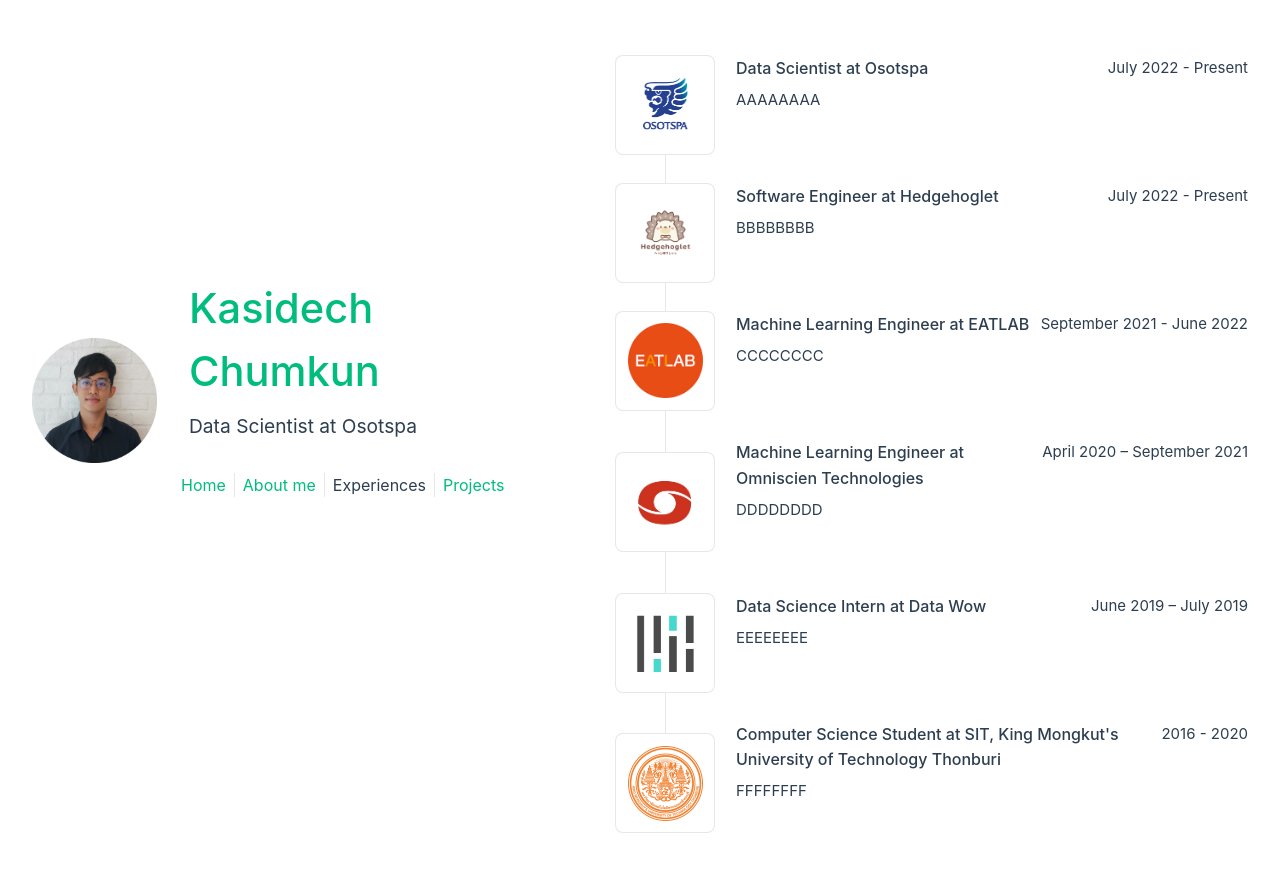
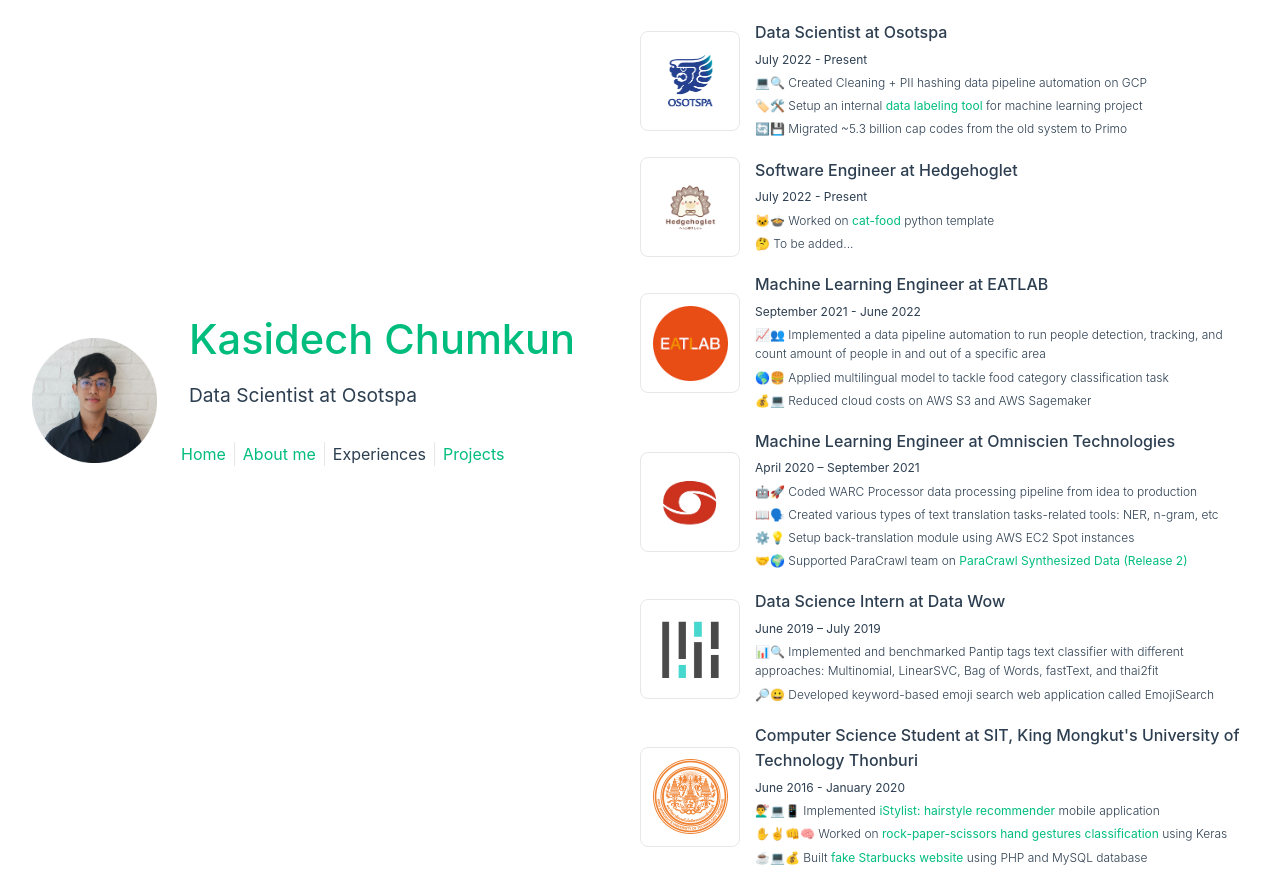
Before and after one commit to Kawaeee/Kawaeee.github.io, a Vue app: page /exp in a window 1280 px wide. Before the commit the page ends 833 px from the top, so only its background shows below. Built offline with nearby package versions, Linux system fonts and the light colour scheme.

Commit message:
🔨 add experience info

```diff
--- a/src/App.vue
+++ b/src/App.vue
@@ -65,7 +65,7 @@
   header {
     display: flex;
     place-items: center;
-    padding-right: calc(var(--section-gap) / 2);
+    padding-right: calc(var(--section-gap) / 3);
   }
 
   .logo {
--- a/src/components/Experience.vue
+++ b/src/components/Experience.vue
@@ -3,46 +3,57 @@
   role: string,
   location: string,
   duration: string,
-  detail: string,
+  detail: string[],
   logo: string
 }>()
 </script>
 
 <template>
-    <div class="item">
-      <i>
-        <slot name="icon"></slot>
+    <div class="experience-block">
+      <div class="logo">
         <img v-bind:src=logo width="75" height="75"/>
-      </i>
-      <div class="details">
-        <h3>
-          <slot name="heading"></slot>
-          {{ role }} at {{ location }}
-        </h3>
-        <slot></slot>
-        {{ detail }}
       </div>
-      <div class="duration">{{ duration }}</div>
+
+      <div class="description">
+        <h3>{{ role }} at {{ location }}</h3>
+        <h4>{{ duration }}</h4>
+        <h5 v-for="dt in detail" v-html=dt></h5>
+      </div>
     </div>
 </template>
 
 <style scoped>
-  .item {
-    margin-top: 2rem;
-    display: flex;
+
+h3 {
+  font-size: 1rem;
+  font-weight: 500;
+  margin-bottom: 0.25rem;
+  color: var(--color-heading);
 }
 
-  .details {
-    flex: 1;
-    margin-left: 1rem;
-  }
-
-  .duration {
+h4 {
+  font-size: 0.75rem;
+  font-weight: 400;
+  margin-bottom: 0.25rem;
   color: var(--color-text);
 }
 
-  i {
+h5 {
+  font-size: 0.75rem;
+  font-weight: 300;
+  margin-bottom: 0.25rem;
+  color: var(--color-text);
+}
+
+.experience-block {
   display: flex;
+  align-items: center;
+  margin-bottom: 15px;
+}
+
+.logo {
+  display: flex;
+  margin-right: 15px;
   place-items: center;
   place-content: center;
   border: 1px solid var(--color-border);
@@ -52,43 +63,8 @@
   color: var(--color-text);
 }
 
-  h3 {
-    font-size: 1rem;
-    font-weight: 500;
-    margin-bottom: 0.4rem;
-    color: var(--color-heading);
+.description {
+  flex: 1;
 }
 
-  @media (min-width: 1024px) {
-    .item {
-      margin-top: 10;
-      padding: 1.5rem 0 1rem calc(var(--section-gap) / 2);
-    }
-
-    i {
-      top: calc(50% - 25px);
-      left: -25px;
-      position: absolute;
-      border: 1px solid var(--color-border);
-      background: var(--color-background);
-      border-radius: 8px;
-      width: 100px;
-      height: 100px;
-      z-index: 100;
-    }
-
-    .item:before {
-      content: '';
-      border-left: 1px solid var(--color-border);
-      position: absolute;
-      left: 25px;
-      bottom: calc(50% + 25px);
-      height: 50%;
-      z-index: 0;
-    }
-
-    .item:first-of-type:before {
-      display: none;
-    }
-  }
 </style>
--- a/src/views/ExperienceView.vue
+++ b/src/views/ExperienceView.vue
@@ -6,49 +6,72 @@
     role: "Data Scientist",
     location: "Osotspa",
     duration: "July 2022 - Present",
-    detail: "AAAAAAAA",
+    detail: [
+      "💻🔍 Created Cleaning + PII hashing data pipeline automation on GCP",
+      "🏷️🛠️ Setup an internal <a href='https://github.com/heartexlabs/label-studio/'>data labeling tool</a> for machine learning project",
+      "🔄💾 Migrated ~5.3 billion cap codes from the old system to Primo",
+    ],
     logo: "src/assets/experiences/osotspa.png",
   },
   hedgehoglet: {
     role: "Software Engineer",
     location: "Hedgehoglet",
     duration: "July 2022 - Present",
-    detail: "BBBBBBBB",
+    detail: [
+      "🐱🍲 Worked on <a href='https://github.com/hedgehoglet/cat-food'>cat-food</a> python template",
+      "🤔 To be added..."
+    ],
     logo: "src/assets/experiences/hedgehoglet.png",
   },
   eatlab: {
     role: "Machine Learning Engineer",
     location: "EATLAB",
     duration: "September 2021 - June 2022",
-    detail: "CCCCCCCC",
+    detail: [
+      "📈👥 Implemented a data pipeline automation to run people detection, tracking, and count amount of people in and out of a specific area",
+      "🌎🍔 Applied multilingual model to tackle food category classification task",
+      "💰💻 Reduced cloud costs on AWS S3 and AWS Sagemaker",
+    ],
     logo: "src/assets/experiences/eatlab.png",
   },
   omniscien: {
     role: "Machine Learning Engineer",
     location: "Omniscien Technologies",
     duration: "April 2020 – September 2021",
-    detail: "DDDDDDDD",
+    detail: [
+      "🤖🚀 Coded WARC Processor data processing pipeline from idea to production",
+      "📖🗣️ Created various types of text translation tasks-related tools: NER, n-gram, etc",
+      "⚙️💡 Setup back-translation module using AWS EC2 Spot instances",
+      "🤝🌍 Supported ParaCrawl team on <a href='https://paracrawl.eu/manufactured-data'>ParaCrawl Synthesized Data (Release 2)</a>",
+  ],
     logo: "src/assets/experiences/omniscien.png",
   },
   datawow: {
     role: "Data Science Intern",
     location: "Data Wow",
     duration: "June 2019 – July 2019",
-    detail: "EEEEEEEE",
+    detail: [
+      "📊🔍 Implemented and benchmarked Pantip tags text classifier with different approaches: Multinomial, LinearSVC, Bag of Words, fastText, and thai2fit",
+      "🔎😀 Developed keyword-based emoji search web application called EmojiSearch",
+    ],
     logo: "src/assets/experiences/datawow.png",
   },
   kmutt: {
     role: "Computer Science Student",
     location: "SIT, King Mongkut's University of Technology Thonburi",
-    duration: "2016 - 2020",
-    detail: "FFFFFFFF",
+    duration: "June 2016 - January 2020",
+    detail: [
+      "💇‍♂️💻📱 Implemented <a href='https://seniorproject.sit.kmutt.ac.th/showproject/CS59-RE43'>iStylist: hairstyle recommender</a> mobile application",
+      "✋✌️👊🧠 Worked on <a href='https://github.com/Kawaeee/RPS_classification'>rock-paper-scissors hand gestures classification</a> using Keras",
+      "☕️💻💰 Built <a href='https://github.com/Kawaeee/Starbucks'>fake Starbucks website</a> using PHP and MySQL database",
+    ],
     logo: "src/assets/experiences/kmutt.png",
   }
 }
 </script>
 
 <template>
-  <div class="experience">
+  <div class="experiences">
     <Experience v-bind:role=experiences.osotspa.role v-bind:location=experiences.osotspa.location v-bind:duration=experiences.osotspa.duration v-bind:detail=experiences.osotspa.detail v-bind:logo=experiences.osotspa.logo></Experience>
     <Experience v-bind:role=experiences.hedgehoglet.role v-bind:location=experiences.hedgehoglet.location v-bind:duration=experiences.hedgehoglet.duration v-bind:detail=experiences.hedgehoglet.detail v-bind:logo=experiences.hedgehoglet.logo></Experience>
     <Experience v-bind:role=experiences.eatlab.role v-bind:location=experiences.eatlab.location v-bind:duration=experiences.eatlab.duration v-bind:detail=experiences.eatlab.detail v-bind:logo=experiences.eatlab.logo></Experience>
@@ -57,3 +80,11 @@
     <Experience v-bind:role=experiences.kmutt.role v-bind:location=experiences.kmutt.location v-bind:duration=experiences.kmutt.duration v-bind:detail=experiences.kmutt.detail v-bind:logo=experiences.kmutt.logo></Experience>
   </div>
 </template>
+
+<style>
+
+.experiences {
+  padding-top: 20px;
+}
+
+</style>
```
Lines whose indentation alone changed are shown as unchanged.
